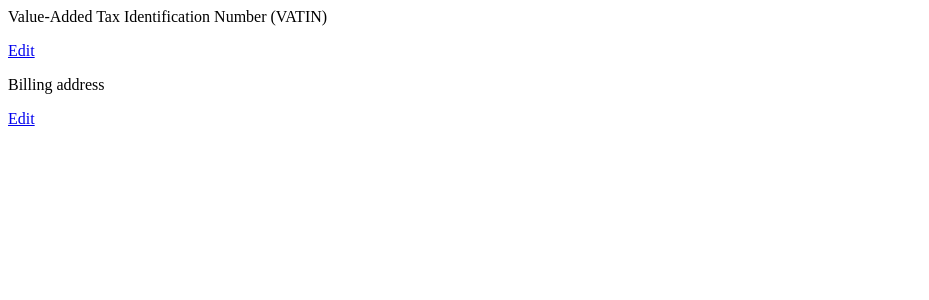
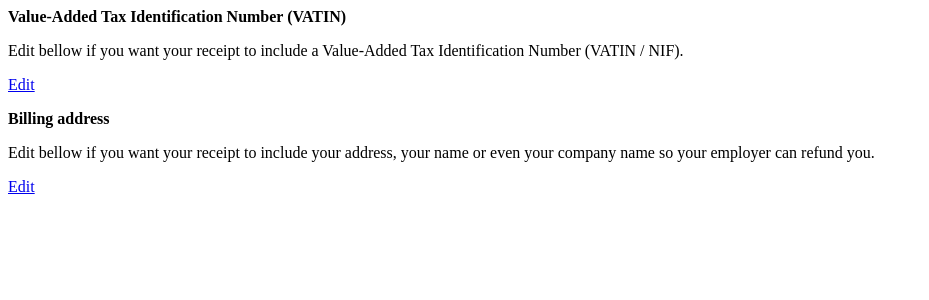
Before and after one commit to fccn/ecommerce-nau-extensions, a Django app: template nau_extensions/templates/nau_extensions/checkout/checkout_partial.html in a window 1280 px wide. Shown: the top 300 px of the page, without its empty margins (0-929 px from the left). Run offline with Django 3.2, Linux system fonts and the light colour scheme; the template is opened without the code that fills it, so the values that code supplies are empty; some libraries are stand-ins or nearby versions.

Commit message:
feat: add more info on checkout
Add more explanatory information on checkout
page to prevent questions.

fccn/nau-technical#264

```diff
--- a/nau_extensions/templates/nau_extensions/checkout/checkout_partial.html
+++ b/nau_extensions/templates/nau_extensions/checkout/checkout_partial.html
@@ -9,10 +9,8 @@
 
     {% block basket_billing_informations %}
     <div class="col-md-5 col-sm-12 basket-billing-information-vatin">
-        <p>{% trans "Value-Added Tax Identification Number (VATIN)" as tmsg %}{{ tmsg | force_escape }}</p>
-
-        <a href="/payment/nau_extensions/basket-billing-information/vatin/?basket_id={{ basket.id }}">{% trans "Edit" as tmsg %}{{ tmsg | force_escape }}</a>
-
+        <p><b>{% trans "Value-Added Tax Identification Number (VATIN)" as tmsg %}{{ tmsg | force_escape }}</b></p>
+        <p>{% trans "Edit bellow if you want your receipt to include a Value-Added Tax Identification Number (VATIN / NIF)." as tmsg %}{{ tmsg | force_escape }}</p>
         <div class="row-fluid">
             {% if basket.basket_billing_information and basket.basket_billing_information.vatin %}
             <div class="span3">
@@ -24,15 +22,16 @@
             </div>
             {% endif %}
         </div>
+        <p>
+            <a href="/payment/nau_extensions/basket-billing-information/vatin/?basket_id={{ basket.id }}">{% trans "Edit" as tmsg %}{{ tmsg | force_escape }}</a>
+        </p>
     </div>
     {% endblock %}
 
     {% block user_addresses %}
     <div class="col-md-5 col-sm-12 basket-billing-information-address">
-        <p>{% trans "Billing address" as tmsg %}{{ tmsg | force_escape }}</p>
-
-        <a href="/payment/nau_extensions/basket-billing-information/address/?basket_id={{ basket.id }}">{% trans "Edit" as tmsg %}{{ tmsg | force_escape }}</a>
-
+        <p><b>{% trans "Billing address" as tmsg %}{{ tmsg | force_escape }}</b></p>
+        <p>{% trans "Edit bellow if you want your receipt to include your address, your name or even your company name so your employer can refund you." as tmsg %}{{ tmsg | force_escape }}</p>
         <div class="row-fluid">
             {% if basket.basket_billing_information and basket.basket_billing_information.active_address_fields|length > 0 %}
             <div class="span3">
@@ -44,6 +43,9 @@
             </div>
             {% endif %}
         </div>
+        <p>
+            <a href="/payment/nau_extensions/basket-billing-information/address/?basket_id={{ basket.id }}">{% trans "Edit" as tmsg %}{{ tmsg | force_escape }}</a>
+        </p>
     </div>
     {% endblock %}
 
```
Also changed, not shown: nau_extensions/locale/en/LC_MESSAGES/django.po, nau_extensions/locale/pt_PT/LC_MESSAGES/django.po, 1 other file. Lines whose indentation alone changed are shown as unchanged.
